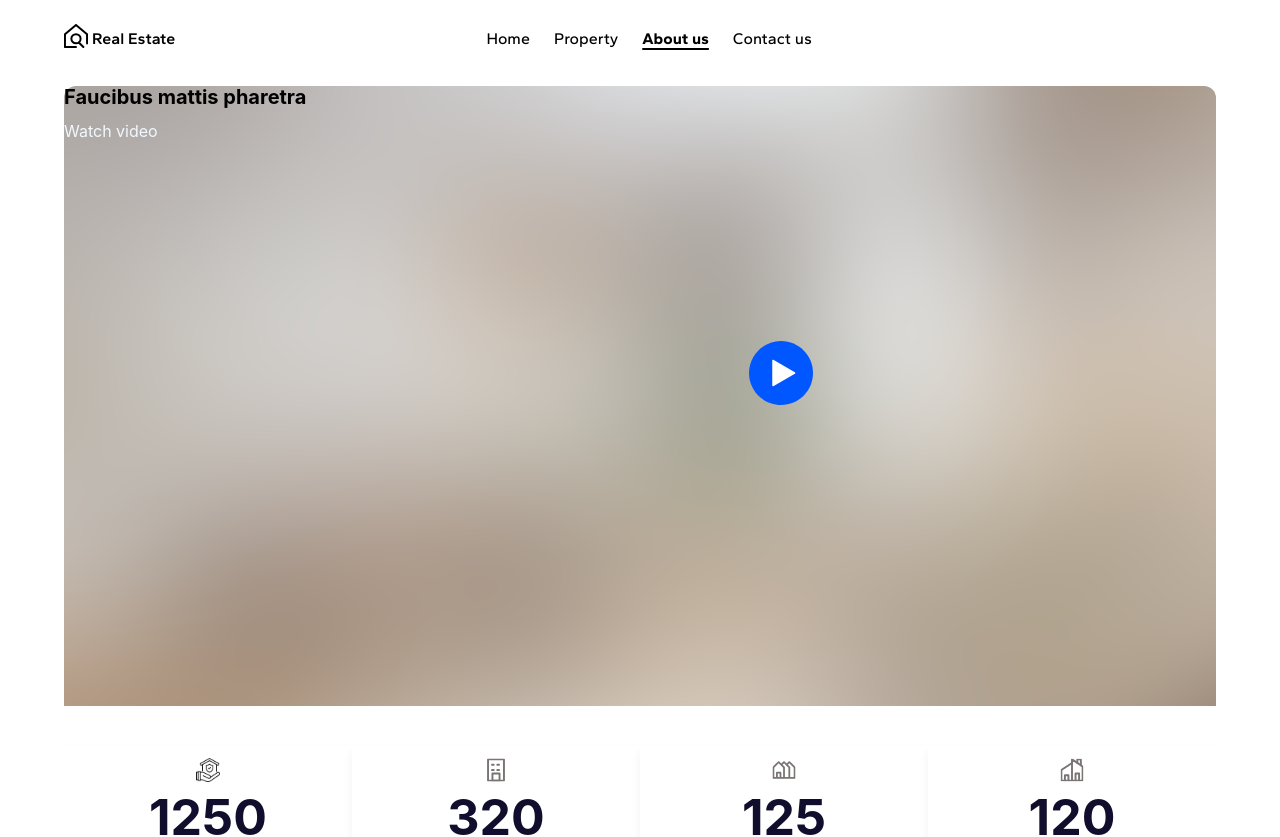
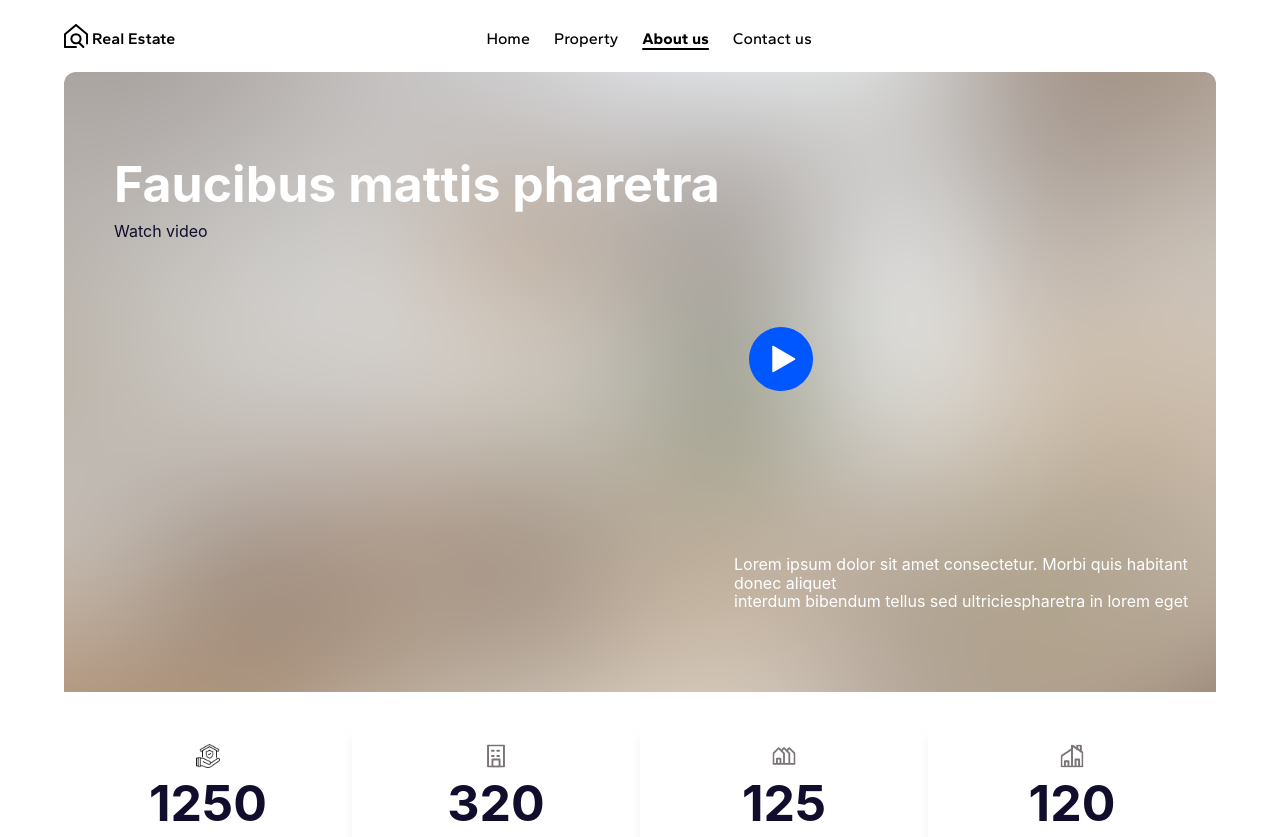
Before and after one commit to florentramaj/Real-Estate-Task, a React (Create React App) app: page /about in a window 1280 px wide. Shown: the top 837 px of the page. Built offline with nearby package versions, Linux system fonts and the light colour scheme.

Commit message:
Florent-Task-Finish(About us, Footer)

```diff
--- a/src/components/Footer/Footer.css
+++ b/src/components/Footer/Footer.css
@@ -116,7 +116,9 @@ div.footer-section {
 }
 
 #copyright {
+  border-top: 1px gray;
   margin-top: 100px;
+  margin-left: 100px;
 }
 
 .footer-container {
--- a/src/pages/AboutUs/AboutUs.css
+++ b/src/pages/AboutUs/AboutUs.css
@@ -15,6 +15,7 @@
 .hero-container {
   width: 100%;
   height: 830px;
+  position: relative;
 }
 
 .hero-image {
@@ -31,9 +32,27 @@
   top: 255px;
 }
 
-h1.image-elements {
+#h1-image-element {
   font-weight: 700;
   font-size: 50px;
+  position: absolute;
+  left: 50px;
+  top: 50px;
+  color: #fff;
+}
+
+#p-image-element {
+  position: absolute;
+  top: 150px;
+  left: 50px;
+  color: #100e2c;
+}
+
+#p-image-elements {
+  position: absolute;
+  top: 483px;
+  left: 670px;
+  color: #fff;
 }
 
 .hero-image > {
@@ -45,6 +64,7 @@ h1.image-elements {
   display: flex;
   justify-content: center;
   overflow: hidden;
+  box-shadow: inset;
 }
 
 .counter {
--- a/src/pages/AboutUs/AboutUs.js
+++ b/src/pages/AboutUs/AboutUs.js
@@ -21,10 +21,14 @@ function AboutUs() {
       <div className="margin-containment">
         <div className="hero-container">
           <div className="hero-image">
-            <div className="image-elements">
-              <h1 id="h1-image-element">Faucibus mattis pharetra </h1>
-              <p>Watch video</p>
-            </div>
+            <h1 id="h1-image-element">Faucibus mattis pharetra </h1>
+            <p id="p-image-element">Watch video</p>
+            <p id="p-image-elements">
+              Lorem ipsum dolor sit amet consectetur. Morbi quis habitant donec
+              aliquet
+              <br /> interdum bibendum tellus sed ultriciespharetra in lorem
+              eget
+            </p>
 
             <img
               id="play-button-image"
```
Also changed, not shown: src/assets/images/hero.png (added).
